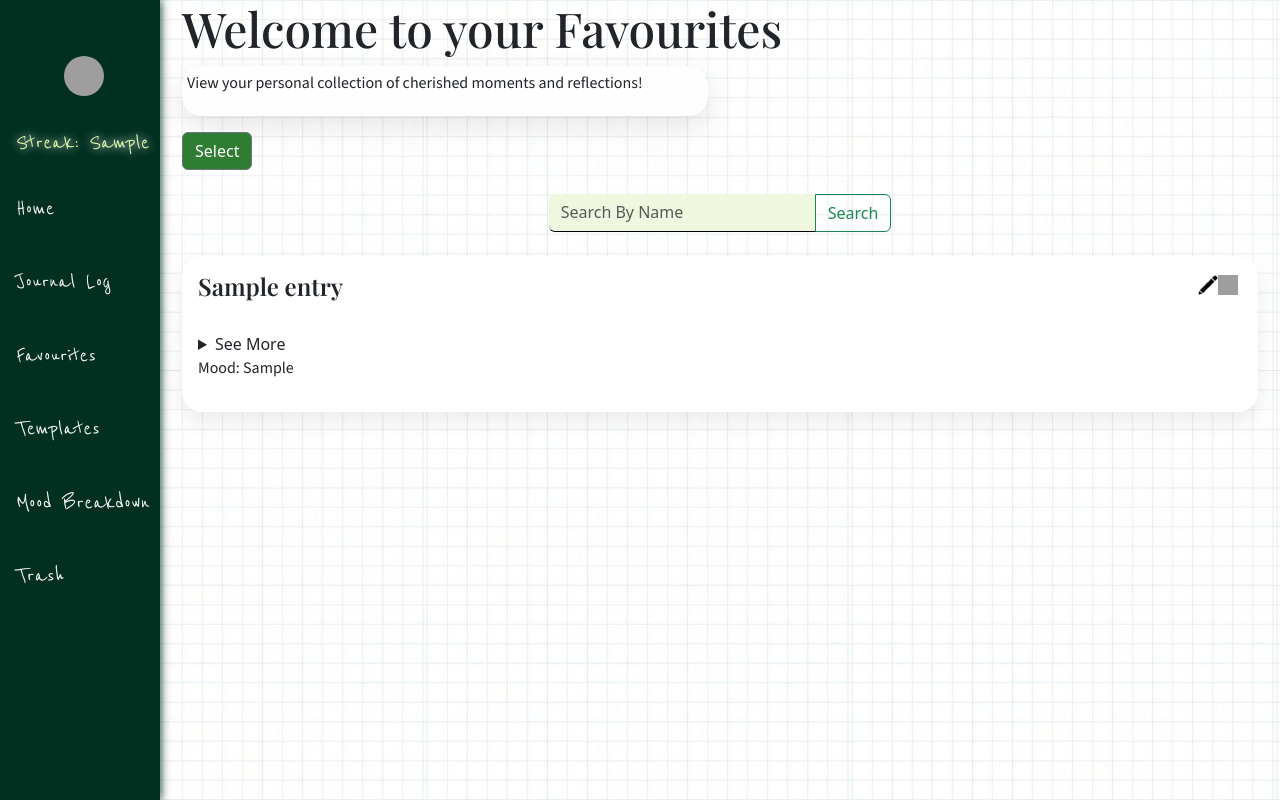
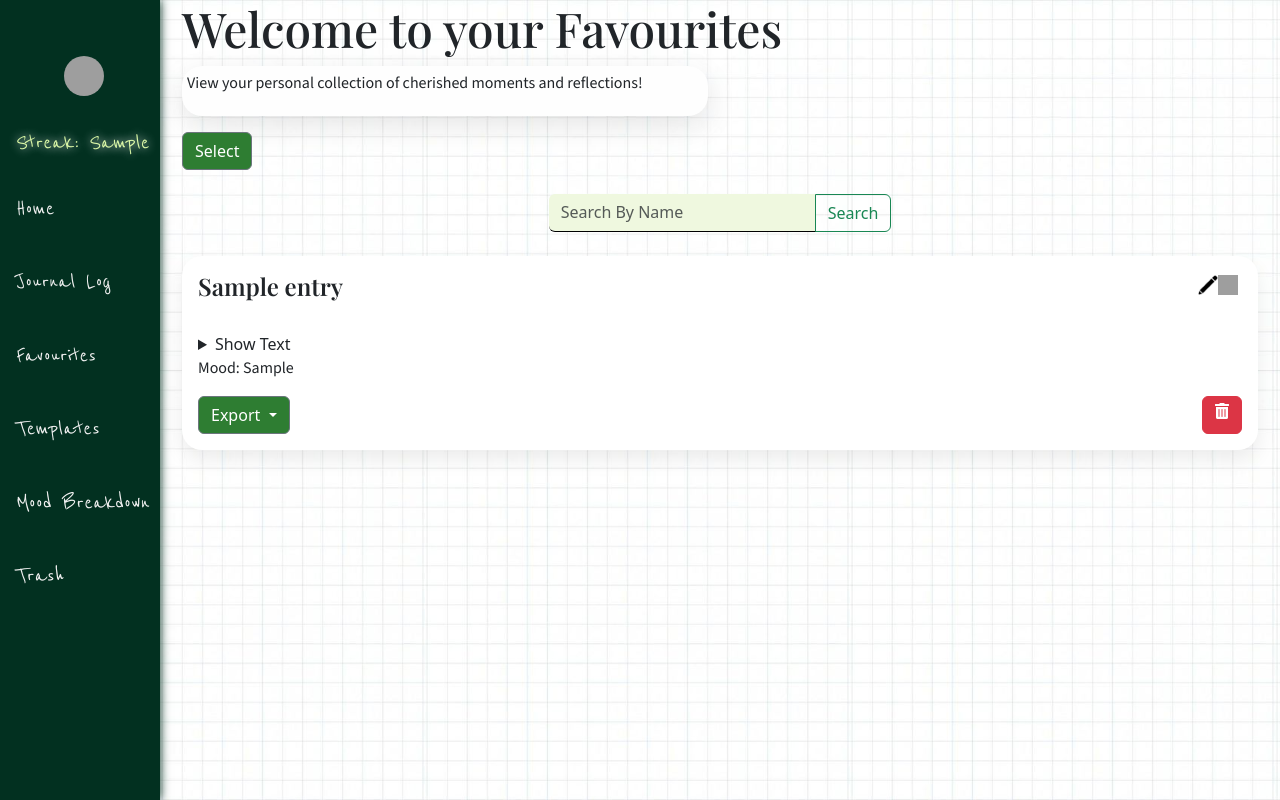
Before and after one commit to SalmaAqa89/WHIONSLargeGroupProject, a Django app: template tasks/templates/pages/favourites.html in a window 1280 px wide. Run offline with Django 4.2, Linux system fonts and the light colour scheme; the template is opened without the code that fills it: most values are stand-ins (such as "Sample title", 1, 10 or a date in 2020); some libraries are stand-ins or nearby versions; some web fonts are replaced; grey boxes are pictures that could not be loaded.

Commit message:
fix stuff

```diff
--- a/static/seemore.js
+++ b/static/seemore.js
@@ -3,9 +3,9 @@ document.addEventListener('DOMContentLoaded', () => {
     const summaryElement = element.querySelector('summary');
     element.addEventListener('toggle', () => {
       if (element.open) {
-        summaryElement.textContent = 'See Less';
+        summaryElement.textContent = 'Hide Text';
       } else {
-        summaryElement.textContent = 'See More';
+        summaryElement.textContent = 'Show Text';
       }
     });
   });
--- a/tasks/templates/pages/favourites.html
+++ b/tasks/templates/pages/favourites.html
@@ -48,12 +48,24 @@
               </div>
               <h5 class="card-title">{{ entry.title }}</h5>
          <details id="details-{{ entry.id }}" data-entry-id="{{ entry.id }}">
-          <summary id="summary-{{ entry.id }}">See More</summary>
+          <summary id="summary-{{ entry.id }}">Show Text</summary>
           <p>{{ entry.text|safe }}</p>
          </details>
               <p>Mood: {{ entry.get_mood_display }}</p>
+              <div class="card-buttons">
+                <div class="dropdown">
+                  <button class="btn btn-secondary dropdown-toggle" type="button" id="individualExportDropdown" data-toggle="dropdown" aria-haspopup="true" aria-expanded="false">
+                    Export
+                  </button>
+                  <div class="dropdown-menu" aria-labelledby="individualExportDropdown">
+                    <a class="dropdown-item" href="{% url 'export_journal_entry_to_pdf' entry_id=entry.id %}">Export to PDF</a>
+                    <a class="dropdown-item" href="{% url 'export_journal_entry_to_rtf' entry_id=entry.id %}">Export to RTF</a>
+                  </div>
+                </div>
+                <a href="{% url 'delete_entry' entry_id=entry.id %}" class="btn btn-danger fas fa-trash-alt"></a>
+                </div>
+            </div>
 
-            </div>
           </div>
         {% endif %}
         {% endfor %}
```
